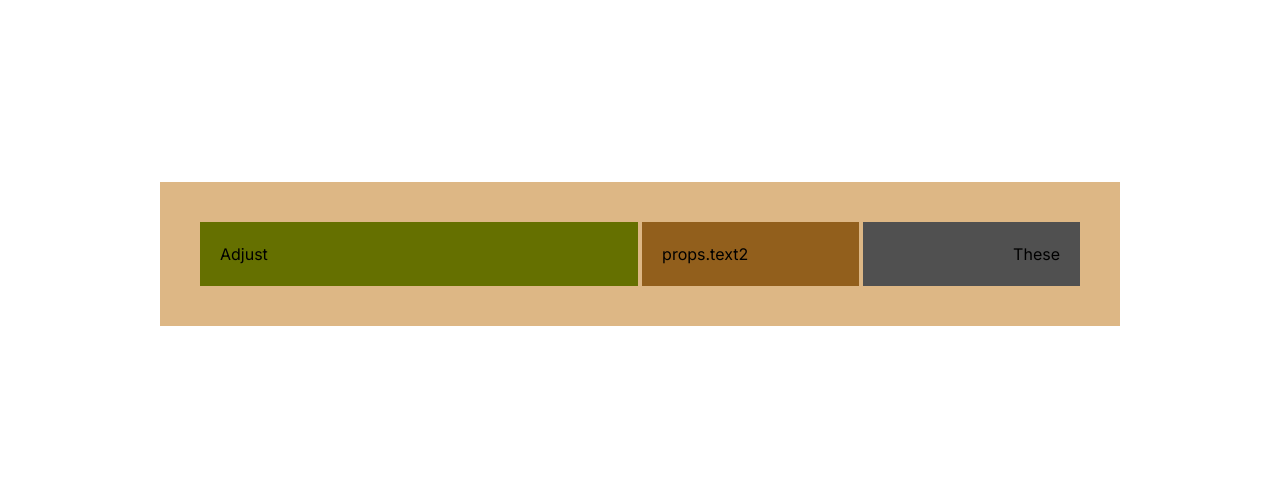
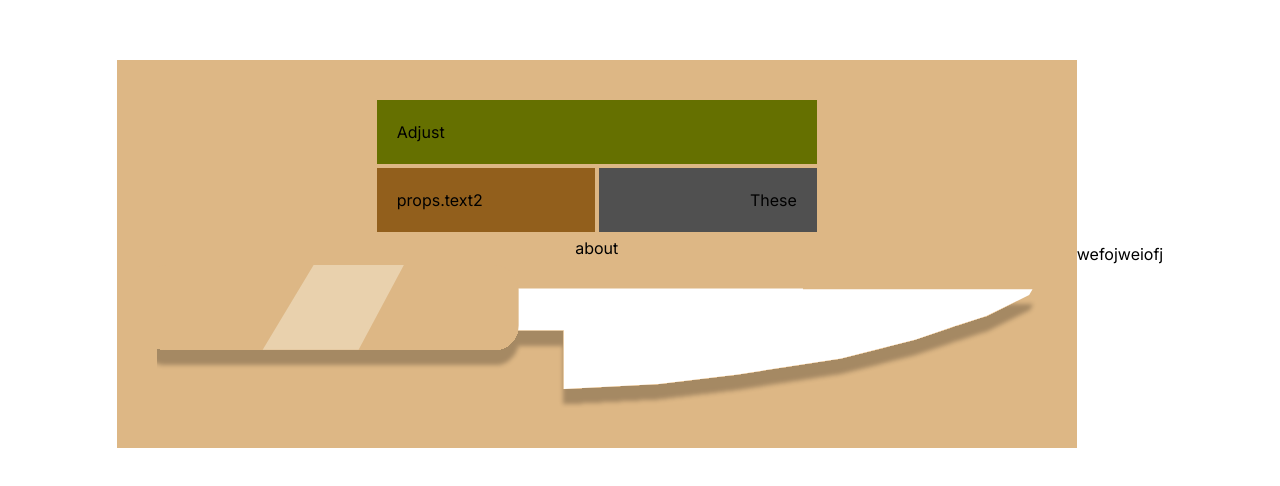
Before and after one commit to acm-ucr/cooking-website, a Next.js app: page / in a window 1280 px wide. Shown: the part 146-632 px from the top of the page. Built offline with nearby package versions, Linux system fonts and the light colour scheme.

Commit message:
test merge conflict

```diff
--- a/src/app/page.tsx
+++ b/src/app/page.tsx
@@ -4,6 +4,7 @@ const Home = () => {
   return (
     <div className="flex h-screen w-screen items-center justify-center">
       <Example text1="Adjust" text2="These" text3="Props" />
+      <div>wefojweiofj</div>
     </div>
   );
 };
--- a/src/components/example.tsx
+++ b/src/components/example.tsx
@@ -1,6 +1,11 @@
+import Link from "next/link";
+import Image from "next/image";
+
+import Knife from "@/public/svg/knife.svg";
+
 const Example = (props: { text1: string; text2: string; text3: string }) => {
   return (
-    <div className="bg-cooking-brown-light flex w-3/4 items-center gap-1 p-10">
+    <div className="bg-cooking-brown-light flex w-3/4 flex-col items-center gap-1 p-10">
       <div className="bg-cooking-green w-1/2 p-5 text-left">{props.text1}</div>
       <div className="flex w-1/2 flex-row gap-1">
         <div className="bg-cooking-brown-dark w-full p-5 text-left">
@@ -11,6 +16,8 @@ const Example = (props: { text1: string; text2: string; text3: string }) => {
         </div>
       </div>
       {/* Hint: Add another box/div here similarly to line 4 */}
+      <Link href="/about"> about </Link>
+      <Image src={Knife} alt={"Knife"} />
     </div>
   );
 };
```
Also changed, not shown: public/svg/knife.svg (added).
